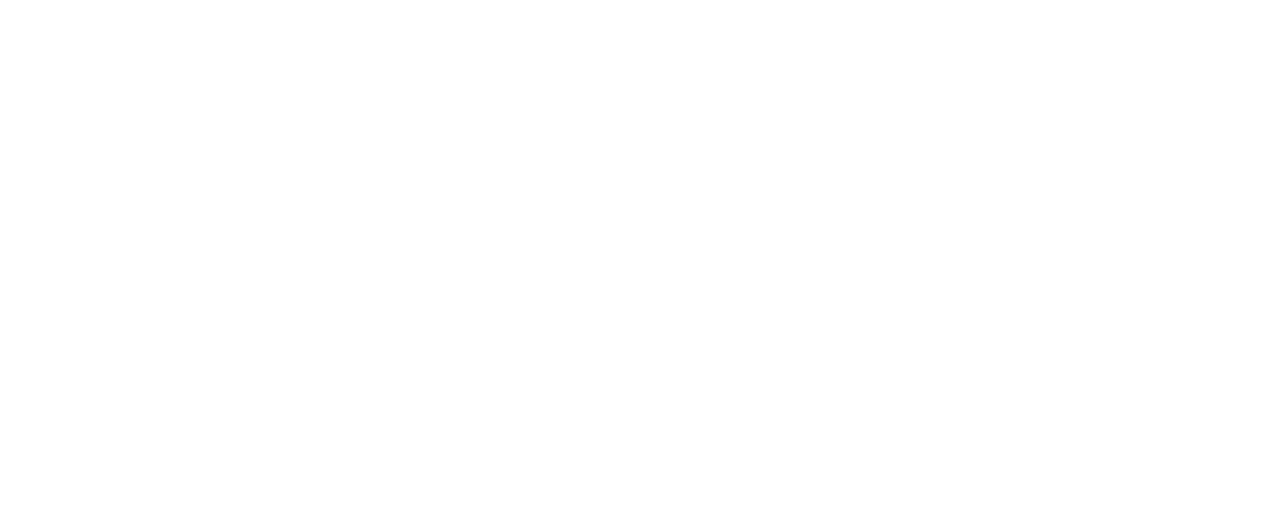
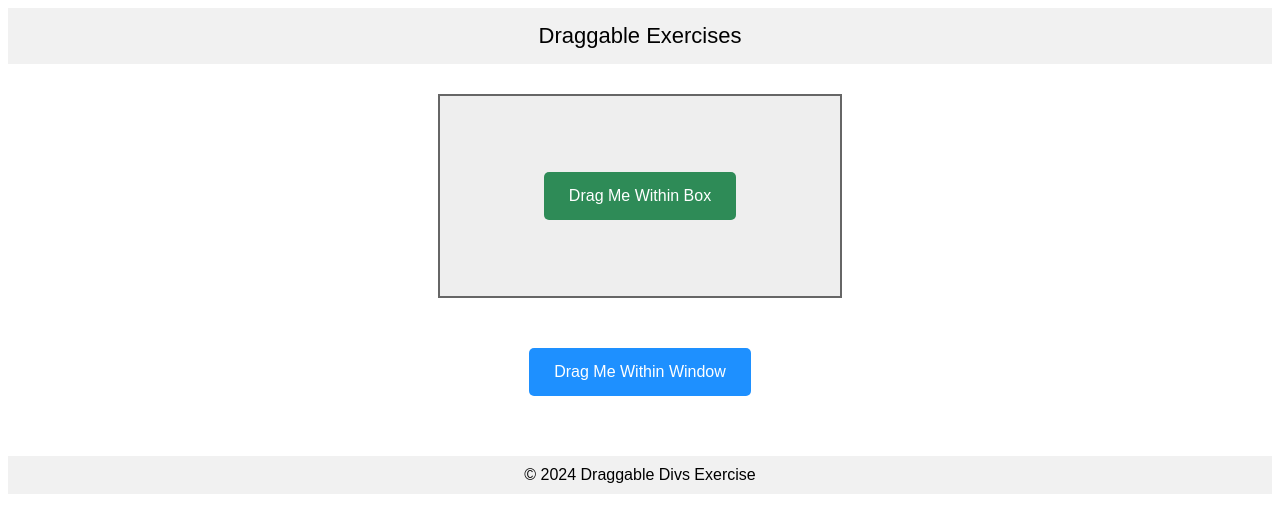
Before and after one commit to Susiladevik1357/claysys-training, a plain HTML site: page Day2/module 3/draggable.html in a window 1280 px wide. Drawn offline with Linux system fonts and the light colour scheme.

Commit message:
Update draggable.html

```diff
--- a/Day2/module 3/draggable.html
+++ b/Day2/module 3/draggable.html
@@ -1,11 +1,65 @@
 <!DOCTYPE html>
 <html lang="en">
+
 <head>
-    <meta charset="UTF-8">
+  <meta charset="UTF-8">
+  <title>Draggable Divs</title>
+  <style>
+    body {
+      font-family: Arial, sans-serif;
+      text-align: center;
+    }
 
-    <title>Document</title>
+    header {
+      background: #f1f1f1;
+      padding: 15px;
+      font-size: 22px;
+    }
+
+    .model {
+      margin: 30px auto;
+      width: 400px;
+      height: 200px;
+      border: 2px solid #666;
+      background: #eee;
+      display: flex;
+      justify-content: center;
+      align-items: center;
+    }
+
+    .box {
+      padding: 15px 25px;
+      color: white;
+      border-radius: 5px;
+      cursor: move;
+    }
+
+    .color1{
+      background: dodgerblue;
+      margin: 20px;
+      display: inline-block;
+    }
+
+    .color2{
+      background: seagreen;
+    }
+
+    footer {
+      background: #f1f1f1;
+      margin-top: 40px;
+      padding: 10px;
+    }
+  </style>
 </head>
+
 <body>
+  <header>Draggable Exercises</header>
 
+
+  <div class="model">
+    <div class="box color2" draggable="true">Drag Me Within Box</div>
+  </div>
+  <div class="box color1" draggable="true">Drag Me Within Window</div>
+  <footer>© 2024 Draggable Divs Exercise</footer>
 </body>
 </html>
```
